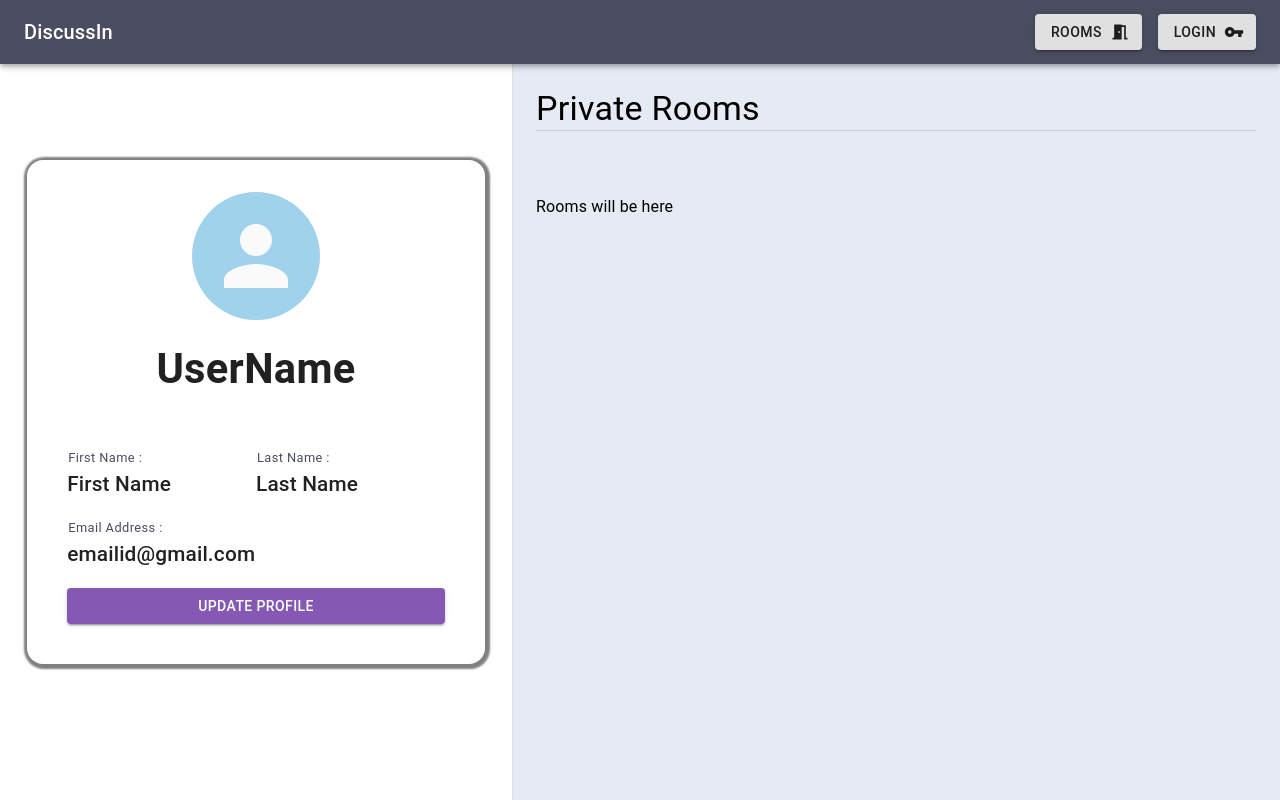
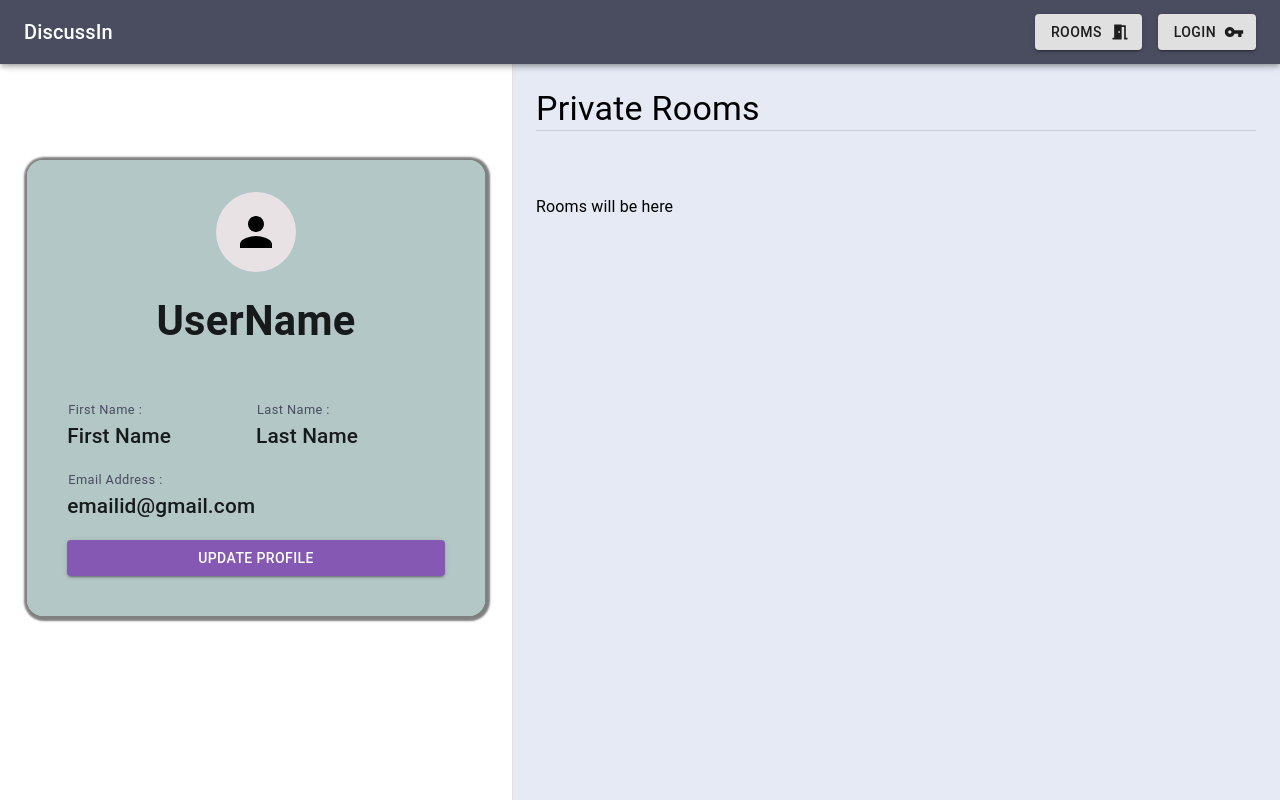
Before and after one commit to VirajJadhav/DiscussIn, a React (Create React App) app in the folder frontend/: page /profile in a window 1280 px wide. Built offline with nearby package versions, Linux system fonts and the light colour scheme.

Commit message:
ui: profile card

```diff
--- a/frontend/src/components/ProfileCard/index.jsx
+++ b/frontend/src/components/ProfileCard/index.jsx
@@ -18,6 +18,7 @@ const useStyles = makeStyles(theme => ({
     borderRadius: "1rem",
     margin: "0.5rem",
     boxShadow: "1px 1px 2px 4px grey",
+    backgroundColor: "rgba(129, 162, 162, 0.6)",
   },
   paper: {
     display: "flex",
@@ -26,9 +27,11 @@ const useStyles = makeStyles(theme => ({
   },
   avatar: {
     margin: theme.spacing(2),
-    width: "8rem",
-    height: "8rem",
-    backgroundColor: theme.palette.iceCold.main,
+    width: "4rem",
+    height: "4rem",
+    padding: "0.5rem",
+    backgroundColor: theme.palette.heavyPurple.light,
+    color: "black",
   },
   form: {
     width: "100%", // Fix IE 11 issue.
@@ -106,7 +109,7 @@ export default function ProfileCard({
       <CardContent>
         <Container component="main" maxWidth="xs">
           <div className={classes.paper}>
-            <Avatar className={classes.avatar}></Avatar>
+            <Avatar className={classes.avatar} />
             <Grid item xs={12}>
               <Typography className={classes.userName} variant="h6" noWrap>
                 {userName}
--- a/frontend/src/pages/Profile/Layout/index.jsx
+++ b/frontend/src/pages/Profile/Layout/index.jsx
@@ -34,6 +34,7 @@ const useStyles = makeStyles(theme => ({
     width: drawerWidth,
     [theme.breakpoints.down("sm")]: {
       width: "100%",
+      backgroundColor: theme.palette.freezePurple.main,
     },
   },
   drawerContainer: {
--- a/frontend/src/theme.js
+++ b/frontend/src/theme.js
@@ -30,6 +30,7 @@ const theme = createMuiTheme({
     },
     heavyPurple: {
       main: "#a28089",
+      light: "#e9e2e4",
     },
     greyBlueShade: {
       main: "#494D5F",
```
